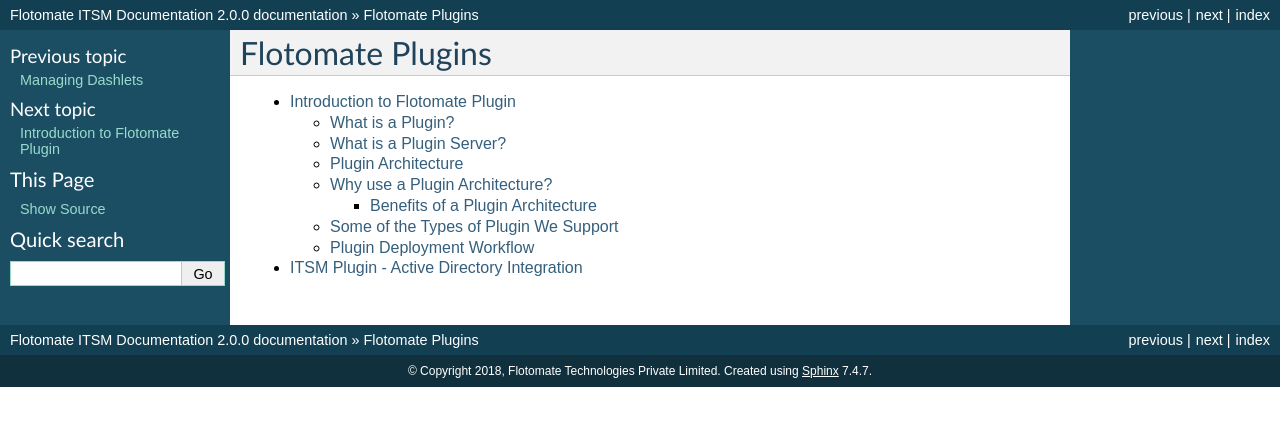
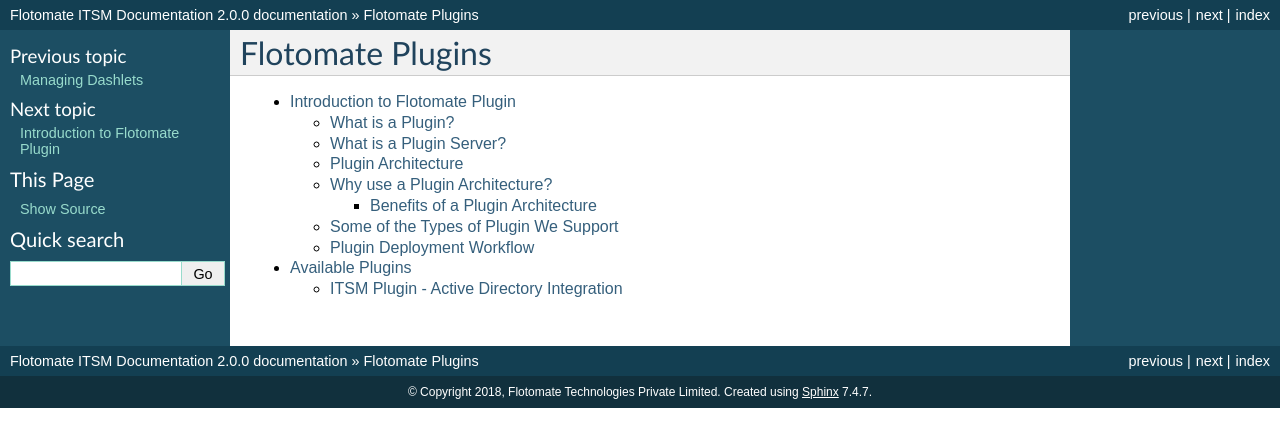
Before and after one commit to Flotomate/product_docs, a Sphinx documentation site: the page built from source/flotomate-plugins/index.rst, in a window 1280 px wide. Shown: the top 447 px of the page. Built offline with Sphinx 7.4.7, drawn with Linux system fonts in a browser that asks for light colours; pages that are not in the unit, such as notebooks, are missing from menus.

Commit message:
New folder in Plugin

```diff
--- a/source/flotomate-plugins/index.rst
+++ b/source/flotomate-plugins/index.rst
@@ -5,4 +5,4 @@
    :maxdepth: 3
 
    plugin-intro
-   ad-plugin
+   st-plugin/index
--- /dev/null
+++ b/source/flotomate-plugins/st-plugin/index.rst
@@ -0,0 +1,7 @@
+Available Plugins
+=================
+
+.. toctree::
+   :maxdepth: 2
+
+   ad-plugin
--- a/source/integration-guide/incident-apis/incident-api/create-an-incident.rst
+++ b/source/integration-guide/incident-apis/incident-api/create-an-incident.rst
@@ -31,7 +31,7 @@
 +---------------------------+----------------+-------------------------------------------------------------------------------------------------------------------------+
 | subject*                  | STRING         | Subject of the ticket.                                                                                                  |
 +---------------------------+----------------+-------------------------------------------------------------------------------------------------------------------------+
-| categoryName              | STRING         | Category Name of an Incident. Set to 'Incident' as It is default to 'Service Request                                    |
+| categoryName*             | STRING         | Category Name of an Incident. Set to 'Incident' as It is default to 'Service Request                                    |
 |                           |                |                                                                                                                         |
 +---------------------------+----------------+-------------------------------------------------------------------------------------------------------------------------+
 | requesterEmail*           | STRING         | Email address of the user registered for the client.                                                                    |
```
Also changed, not shown: source/installation-guide/server/server-installation-build.rst (+2 -5 lines), source/flotomate-plugins/st-plugin/ad-plugin.rst (renamed from source/flotomate-plugins/ad-plugin.rst).
